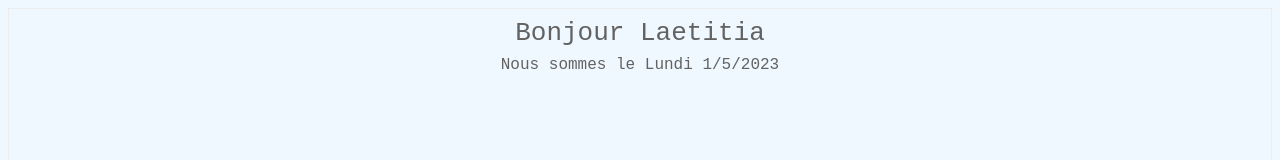
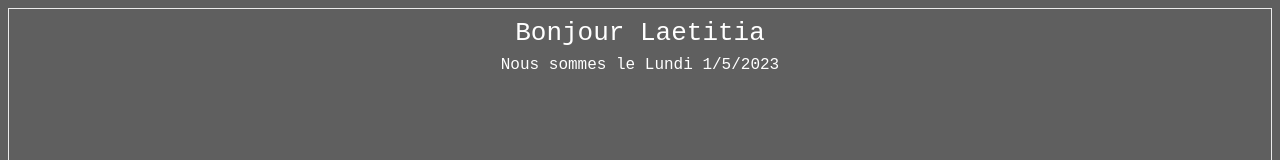
Before and after one commit to NolramD/notion, a plain HTML site: page greetings.html in a window 1280 px wide. Shown: the top 160 px of the page. Drawn offline with Linux system fonts and the light colour scheme.

Commit message:
Update greetings.html

```diff
--- a/greetings.html
+++ b/greetings.html
@@ -5,7 +5,7 @@
 #lbl {
     font-family: monospace;
     font-size: xx-large;
-    color: #626262;
+    color: #FFFFFF;
     padding: 5px;
     border: 1px solid #ececec;
     text-align: center;
@@ -17,7 +17,7 @@
     font-size:large;
 }
 body{
-    background-color: aliceblue;
+    background-color: #5F5F5F;
 }
     </style>
 </head>
```
